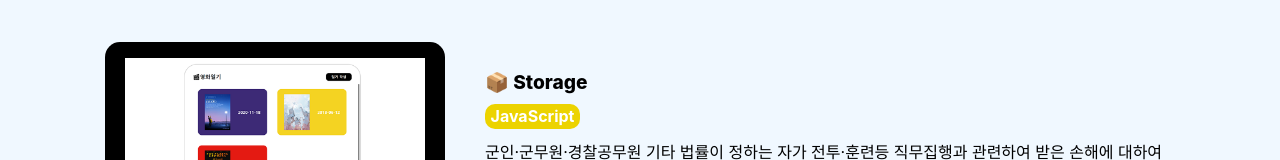
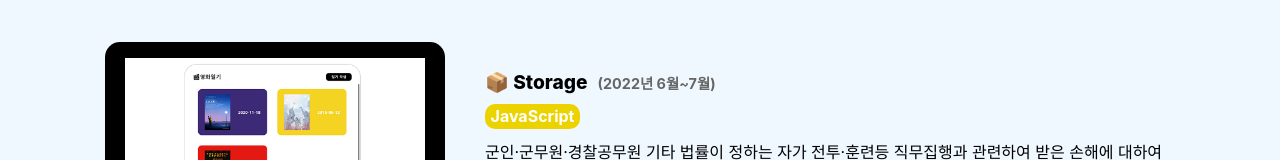
Before and after one commit to kylee31/web-portfolio, a React (Create React App) app: page /#/sub in a window 1280 px wide. Shown: the part 415-575 px from the top of the page. Built offline with nearby package versions, Linux system fonts and the light colour scheme.

Commit message:
profile page upload

```diff
--- a/src/component/Layout.jsx
+++ b/src/component/Layout.jsx
@@ -11,7 +11,7 @@ const Container = styled.div`
 
 function Layout({ children }) {
     return (
-        <>
+        <div style={{ minWidth: "550px" }}>
             <header>
                 <Header />
             </header>
@@ -20,7 +20,7 @@ function Layout({ children }) {
                     {children}
                 </Container>
             </main>
-        </>
+        </div>
     );
 }
 
--- a/src/component/SubItem.jsx
+++ b/src/component/SubItem.jsx
@@ -23,6 +23,12 @@ const Item = styled.div`
 const Title = styled.span`
     font-weight:800;
     font-size:1.2rem;
+`
+const Date = styled.span`
+    font-size:0.9rem;
+    margin-left:10px;
+    font-weight:bold;
+    color:#666666;
 `
 const Img = styled.img`
     width:300px;
@@ -57,7 +63,7 @@ const A = styled.a`
     margin-top:5px;
 
 `
-function SubItem({ src, title, href, youtube, color, languages, descript }) {
+function SubItem({ src, title, date, href, youtube, color, languages, descript }) {
 
     //img
     //title, date, languages, descript
@@ -72,7 +78,7 @@ function SubItem({ src, title, href, youtube, color, languages, descript }) {
                 <A href={href}><Icon alt="" src="img/github2.png" />github code 보기</A>
             </Item>
             <div style={{ display: "flex", flexDirection: "column", minWidth: "450px", maxWidth: "690px" }}>
-                <Title>{title}</Title>
+                <span><Title>{title}</Title><Date>({date})</Date></span>
                 <Tech color={color}>{languages}</Tech>
                 <div>{descript}</div>
             </div>
--- a/src/db/data.json
+++ b/src/db/data.json
@@ -33,6 +33,7 @@
         {
             "src":"img/1.png",
             "title":"📦 Storage",
+            "date":"2022년 6월~7월",
             "href":"https://github.com/kylee31/javascript_example",
             "languages":"JavaScript",
             "color":"#ecd300",
--- a/src/page/Profile.jsx
+++ b/src/page/Profile.jsx
@@ -1,8 +1,40 @@
+import styled from "styled-components";
 import { Box } from "../styled/Pages";
 
+const Item = styled.div`
+`
+
 function Profile() {
+
+    //img, name, github, velog, youtube
+    //가능 기술, 언어 (프론트, 백)
+    //back node.js, express, mongoDB, Git, Github
+    //각오 짧게
+
     return (
         <Box>
+            <Item>
+                <div style={{ margin: "70px 100px", display: "flex" }}>
+                    <img style={{ width: "200px", height: "250px", marginRight: "50px" }} alt="" src="img/pic.jpg" />
+                    <div style={{ width: "600px" }}>
+                        <h1>이경연</h1> 1998년 3월 10일<br />
+                        <hr />
+                        국회의원은 법률이 정하는 직을 겸할 수 없다. 헌법재판소의 조직과 운영 기타 필요한 사항은 법률로 정한다.
+                        국가는 사회보장·사회복지의 증진에 노력할 의무를 진다.
+                        <br /><br />
+                        GTQ 2급 2017년<br />
+                        정보처리기사 2022년
+                    </div>
+                </div>
+                <div style={{ margin: "35px 100px" }}>
+                    Front<br /><hr />
+                    <img style={{ width: "850px" }} alt="" src="img/front.png" />
+                </div>
+                <div style={{ margin: "35px 100px" }}>
+                    Back<br /><hr />
+                    <img style={{ width: "850px" }} alt="" src="img/front.png" />
+                </div>
+            </Item>
         </Box>
     );
 }
--- a/src/page/SubProject.jsx
+++ b/src/page/SubProject.jsx
@@ -19,7 +19,7 @@ function SubProject() {
             <Items>
                 {
                     data.subprojects.map((item, index) => {
-                        return <SubItem key={index} src={item.src} title={item.title} href={item.href} youtube={item.youtube} color={item.color} languages={item.languages} descript={item.descript} />
+                        return <SubItem key={index} src={item.src} title={item.title} date={item.date} href={item.href} youtube={item.youtube} color={item.color} languages={item.languages} descript={item.descript} />
                     })
                 }
             </Items>
```
Also changed, not shown: public/img/front.png (added), 1 other file (tests, documents, lock files or other folders).
